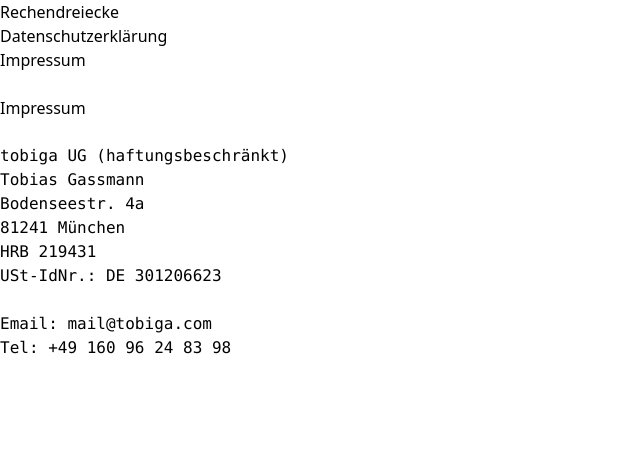
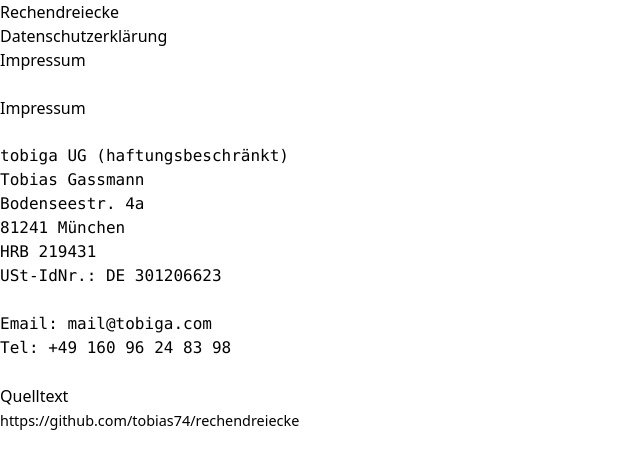
Before and after one commit to tobias74/rechendreiecke, a React (Vite) app: page /imprint in a window 1280 px wide. Shown: the top 468 px of the page, without its empty margins (0-640 px from the left). Built offline with nearby package versions, Linux system fonts and the light colour scheme; the HTML template or start-up script is replaced by a standard one.

Commit message:
add link to source code in imprint

```diff
--- a/src/routes/Imprint.jsx
+++ b/src/routes/Imprint.jsx
@@ -23,6 +23,16 @@ Email: mail@tobiga.com
 Tel: +49 160 96 24 83 98
 			`}
         </pre>
+
+        <h1 className="font-bold mt-8">Quelltext</h1>
+        <div>
+          <a href="https://github.com/tobias74/rechendreiecke" target="_blank">
+            <span style={{ fontSize: '0.9rem' }} >
+              https://github.com/tobias74/rechendreiecke
+            </span>
+          </a>
+        </div>
+
       </div>
 
     </div>
```
